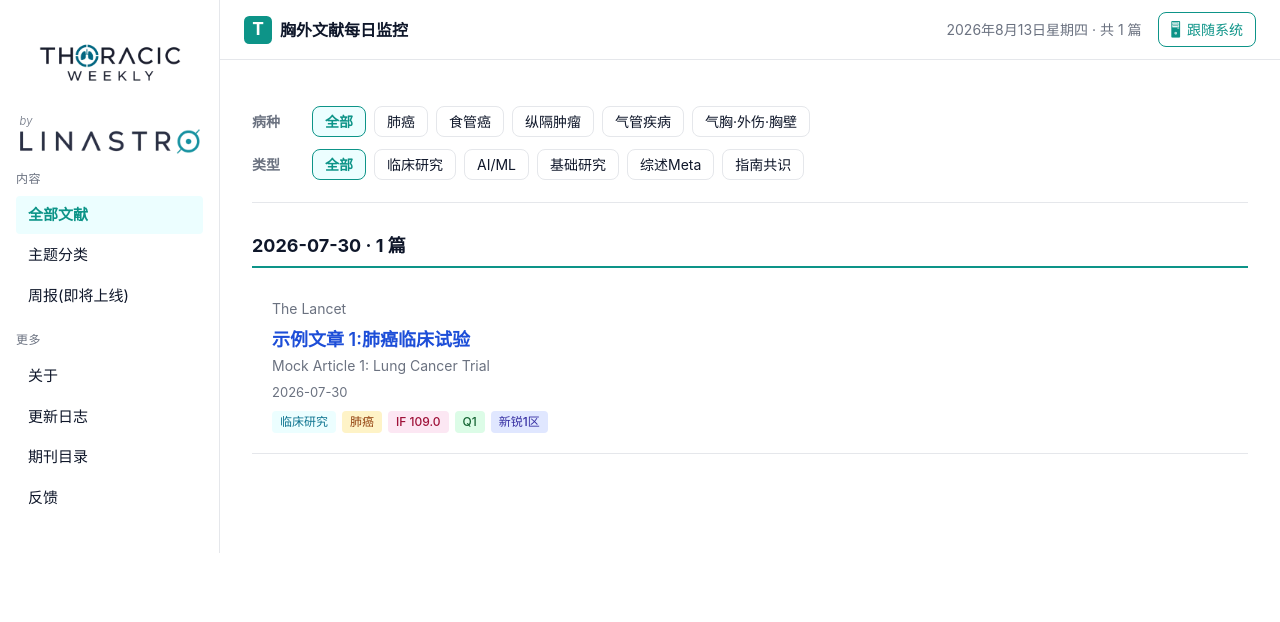
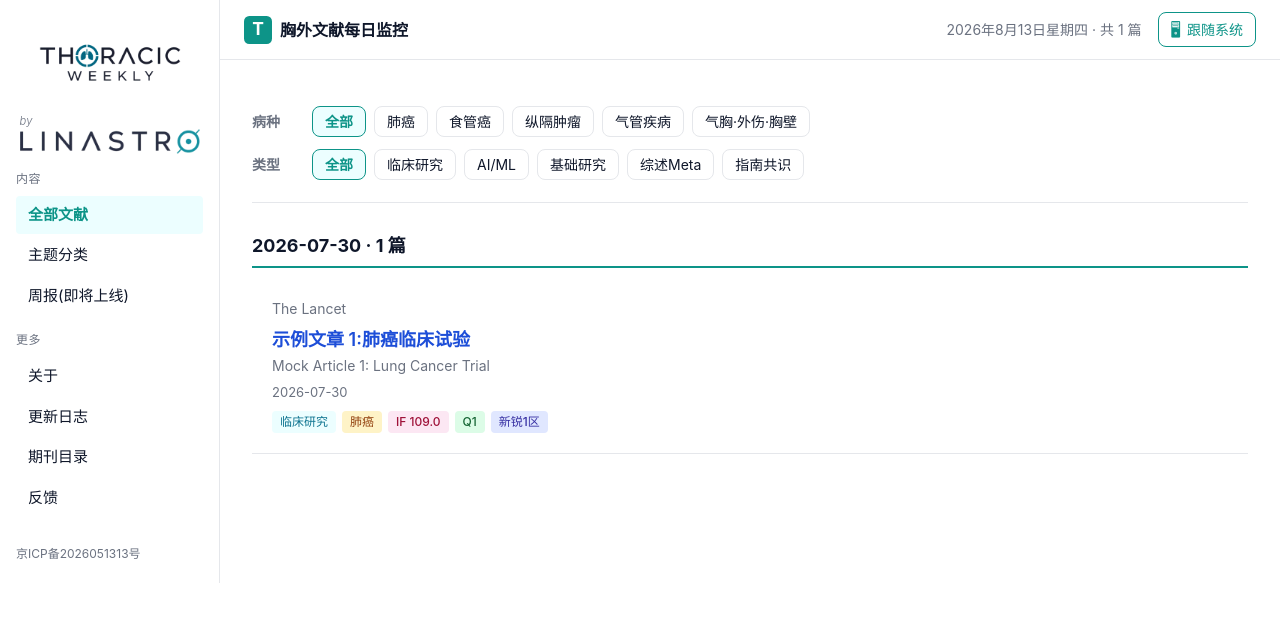
Before and after one commit to Linastro/thoracic-weekly-website, an Astro site in the folder web/: page / in a window 1280 px wide. Built offline with nearby package versions, Linux system fonts and the light colour scheme; Astro itself is replaced by a stand-in of ours.

Commit message:
feat(web): 侧边栏底部加 ICP 备案号(京ICP备2026051313号)
为什么:域名已过工信部备案,备案号按法规需展示在页面底部并链接 beian.miit.gov.cn;
放在 Sidebar.astro 一处即覆盖全站 8 页。

```diff
--- a/web/src/components/Sidebar.astro
+++ b/web/src/components/Sidebar.astro
@@ -84,5 +84,11 @@ const moreSection = [
         ))}
       </div>
     </div>
+
+    <footer class="sidebar-footer">
+      <a href="https://beian.miit.gov.cn/" target="_blank" rel="noopener noreferrer">
+        京ICP备2026051313号
+      </a>
+    </footer>
   </nav>
 </aside>
--- a/web/src/styles/components.css
+++ b/web/src/styles/components.css
@@ -47,6 +47,9 @@
   border-right: 1px solid var(--border);
   background: var(--bg);
   padding: 1.25rem 0;
+  display: flex;
+  flex-direction: column;
+  flex: 1 0 auto;
 }
 
 .sidebar-section {
@@ -131,6 +134,21 @@
   background: var(--tag-bg);
   color: var(--accent);
   font-weight: 600;
+}
+
+/* ICP 备案号:法定要求,固定到侧边栏底部 */
+.sidebar-footer {
+  margin-top: auto;
+  padding: 0.75rem 1rem 0;
+  font-size: 0.75rem;
+  color: var(--muted);
+}
+.sidebar-footer a {
+  color: var(--muted);
+}
+.sidebar-footer a:hover {
+  color: var(--accent);
+  text-decoration: none;
 }
 
 .placeholder-page {
--- a/web/src/styles/layout.css
+++ b/web/src/styles/layout.css
@@ -9,6 +9,11 @@
   display: grid;
   grid-template-columns: 220px 1fr;
   min-height: 100vh;
+}
+
+.app-sidebar {
+  display: flex;
+  flex-direction: column;
 }
 
 .app-main {
```
